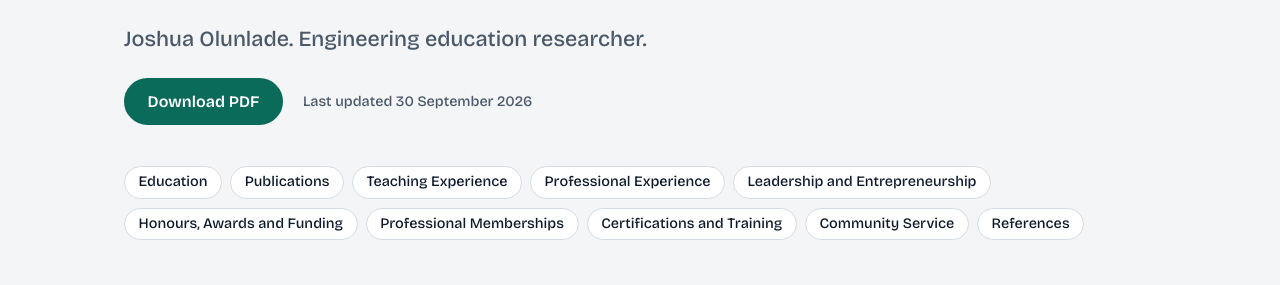
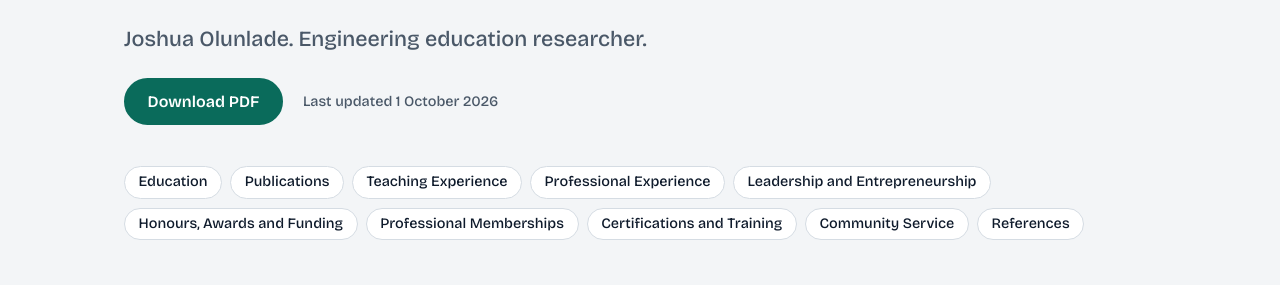
Before and after one commit to JoshuaOlu/personal-website, a Jekyll site: the page built from cv/index.html, in a window 1280 px wide and 900 px high. Shown: the part 179-464 px from the top of the window. Built offline with Jekyll 4.4.1, drawn with Linux system fonts in a browser that asks for light colours.

Commit message:
updated CV

```diff
--- a/_data/cv.yml
+++ b/_data/cv.yml
@@ -7,7 +7,7 @@
 
 name: Joshua Olunlade
 headline: Engineering education researcher
-updated: 2026-09-30            # change this when you edit the CV
+updated: 2026-10-01            # change this when you edit the CV
 
 # Contact details come from elsewhere, so they stay in one place:
 #   email    → the "email:" line in _config.yml
```
